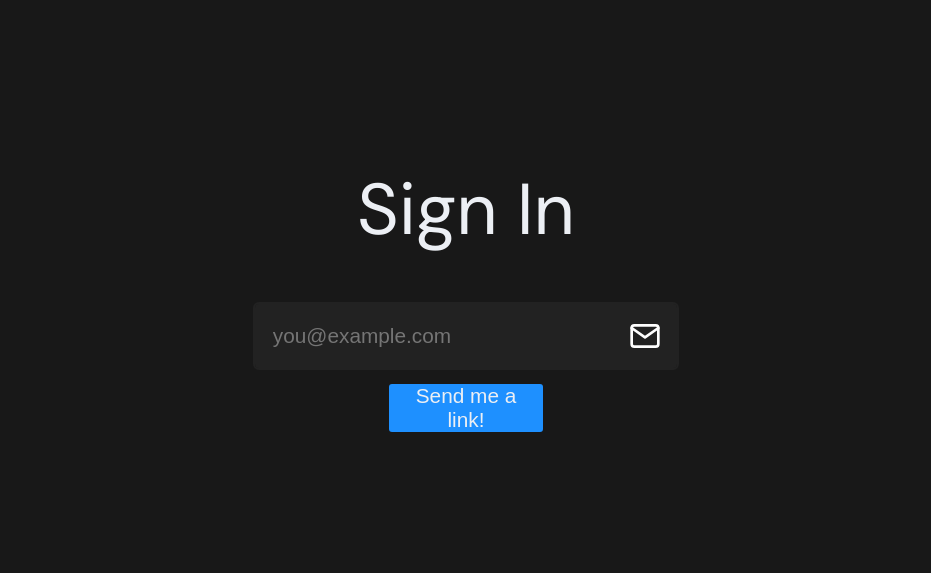
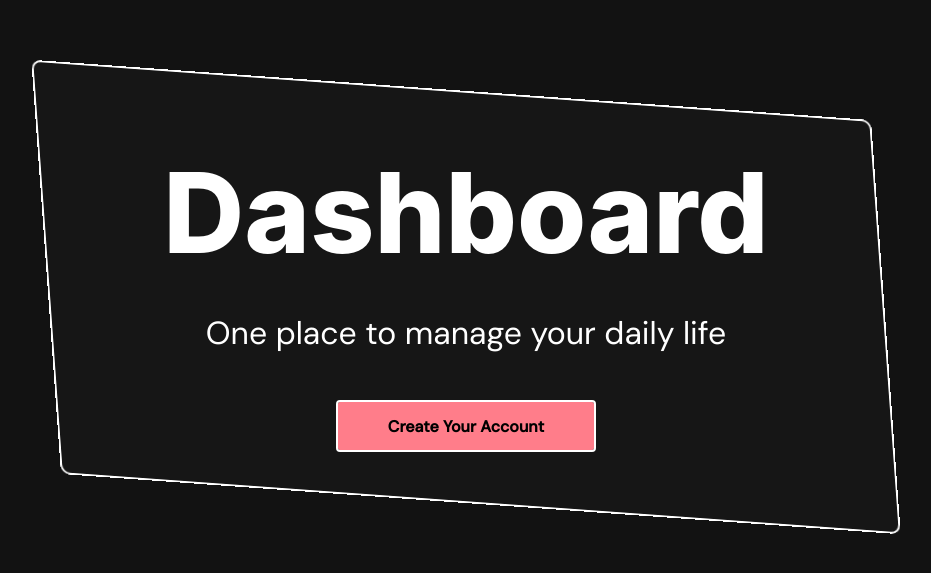
Before and after one commit to zen1tho/dashboard, a Nuxt app: page /Auth/Account in a window 1280 px wide. Shown: the part 103-676 px from the top of the page, without its empty margins (174-1105 px from the left). Built offline with nearby package versions, Linux system fonts and the light colour scheme; no server answers.

Commit message:
added better app page. Need to implement the masking of pages that can only be visited by users.

```diff
--- a/app.vue
+++ b/app.vue
@@ -6,5 +6,87 @@ const user = useSupabaseUser();
   <NuxtLayout v-if="user">
     <NuxtPage />
   </NuxtLayout>
-  <AuthPage v-else />
+
+  <div :class="$style['background-content']" />
+  <main :class="$style['main-content']">
+    <header>Dashboard</header>
+    <p>One place to manage your daily life</p>
+  </main>
+  <NuxtLink href="/Auth/Account"> Create Your Account </NuxtLink>
 </template>
+
+<style module scoped lang="scss">
+@keyframes bg-slide {
+  0% {
+    transform: translateX(-150%);
+  }
+  100% {
+    transform: translateX(0%);
+  }
+}
+.background-content {
+  position: absolute;
+  width: 70%;
+  height: 55%;
+  background-color: #161616;
+  .SignUp {
+    display: flex;
+    height: 3rem;
+    width: 20%;
+    outline: solid 2px #fff;
+  }
+  outline: solid 2px #fff;
+  rotate: 1 1 0 -30deg;
+  border-radius: 8px;
+  animation: bg-slide 1s;
+  .SignUp {
+    display: flex;
+    height: 3rem;
+    width: 20%;
+    outline: solid 2px #fff;
+  }
+}
+.main-content {
+  display: flex;
+  width: 70%;
+  color: #ffffff;
+  // height: 30%;
+  flex-direction: column;
+  justify-content: space-around;
+  align-items: center;
+  header {
+    font-family: Inter, system-ui, ui-sans-serif, system-ui, -apple-system,
+      BlinkMacSystemFont, Segoe UI, Roboto, Helvetica Neue, Arial, Noto Sans,
+      sans-serif, "Apple Color Emoji", "Segoe UI Emoji", Segoe UI Symbol,
+      "Noto Color Emoji", sans-serif;
+    font-weight: 800;
+    font-size: 7rem;
+  }
+  p {
+    font-size: 2rem;
+  }
+}
+
+a {
+  display: flex;
+  box-sizing: border-box;
+  height: 3rem;
+  width: 20%;
+  background: #ff7d8a;
+  color: #000;
+  outline: solid 2px #fff;
+  border-radius: 2px;
+  font-family: "DM Sans", sans-serif;
+  font-weight: 700;
+  justify-content: center;
+  align-items: center;
+  text-decoration: none;
+  margin: 0;
+  padding: 0;
+  transition: background 0.3s, outline 0.3s;
+}
+a:hover {
+  background: #ff5768;
+  outline: solid 2px #ff5768;
+}
+</style>
--- a/assets/main.scss
+++ b/assets/main.scss
@@ -15,7 +15,7 @@ body,
 }
 
 #__nuxt {
-  background-color: #181818;
+  background-color: #121212;
   flex-direction: column;
   gap: 1rem;
 }
--- a/components/AuthPage.vue
+++ /dev/null
@@ -1,119 +0,0 @@
-<script lang="ts">
-definePageMeta({
-  layout: "custom",
-});
-</script>
-<script setup lang="ts">
-const supabase = useSupabaseClient();
-const loading = ref(false);
-const email = ref("");
-const handleLogin = async () => {
-  try {
-    loading.value = true;
-    console.log(email.value);
-    const { error } = await supabase.auth.signInWithOtp({ email: email.value });
-    if (error) throw error;
-  } catch (error: any) {
-    alert(error.error_description || error.message);
-  } finally {
-    loading.value = false;
-  }
-};
-</script>
-
-<template>
-  <header :class="$style.Header">Sign In</header>
-  <div :class="`${$style.input} ${$style.email}`">
-    <input
-      placeholder="you@example.com"
-      v-model="email"
-      v-if="!loading"
-      @keypress="(e) => e.key === 'Enter' && handleLogin()"
-    />
-    <LoadingSpinner v-else />
-    <div :class="$style.icon" />
-  </div>
-  <button :class="$style.sendLink" @click="handleLogin">Send me a link!</button>
-</template>
-
-<style scoped module lang="scss">
-.Header {
-  font-family: "DM Sans", sans-serif;
-  font-size: 4.5rem;
-}
-.sendLink {
-  display: flex;
-  justify-content: center;
-  align-items: center;
-  font-size: 1.3rem;
-  border-radius: 3px;
-  width: 12%;
-  outline: none;
-  border: none;
-  background-color: #1e90ff;
-  height: 3rem;
-  color: inherit;
-  font-weight: 500;
-  transition: background 0.2s;
-  cursor: pointer;
-}
-.sendLink:hover {
-  background-color: #1e8fffc5;
-}
-.sendLink:active,
-.sendLink:focus {
-  outline: solid #fff 2px;
-}
-.input {
-  position: relative;
-  margin-top: 2rem;
-  width: 33%;
-  height: 3rem;
-  background-color: #222;
-  border: none;
-  outline: none;
-  border-radius: 4px;
-  font-family: "DM Sans", sans-serif;
-  font-weight: 500;
-  color: inherit;
-  height: 4rem;
-  display: flex;
-  font-size: 1.3rem;
-  padding: 1rem;
-  input {
-    height: 100%;
-    width: 100%;
-    color: inherit;
-    border: none;
-    outline: none;
-    background-color: #00000000;
-    font-size: inherit;
-    color: inherit;
-  }
-  outline: solid 2px #222;
-  transition: outline 0.2s;
-}
-.input.email > .icon {
-  content: "";
-  position: absolute;
-  right: 0;
-  top: 0;
-  height: 100%;
-  aspect-ratio: 1/1;
-  background-image: url("../assets/svgs/mail.svg");
-  background-repeat: no-repeat;
-  background-size: 50%;
-  background-position: center;
-}
-.input {
-  pointer-events: none;
-}
-.input:hover {
-  outline: solid #fff 2px;
-}
-.input {
-  input {
-    pointer-events: auto;
-  }
-}
-</style>
--- /dev/null
+++ b/pages/Auth/Account.vue
@@ -0,0 +1,3 @@
+<template>
+    Account Page
+</template>
```
